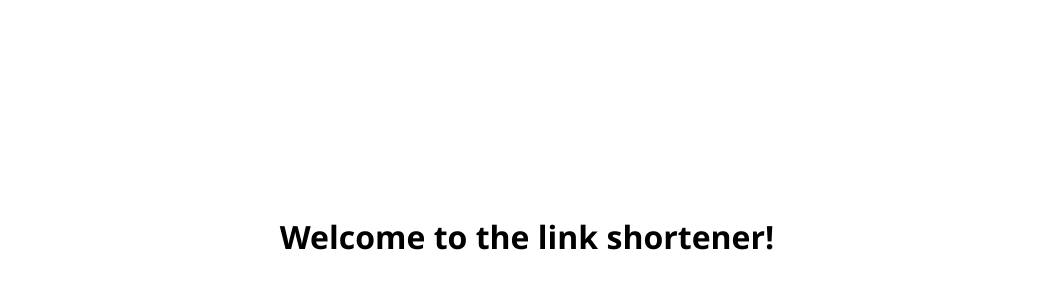
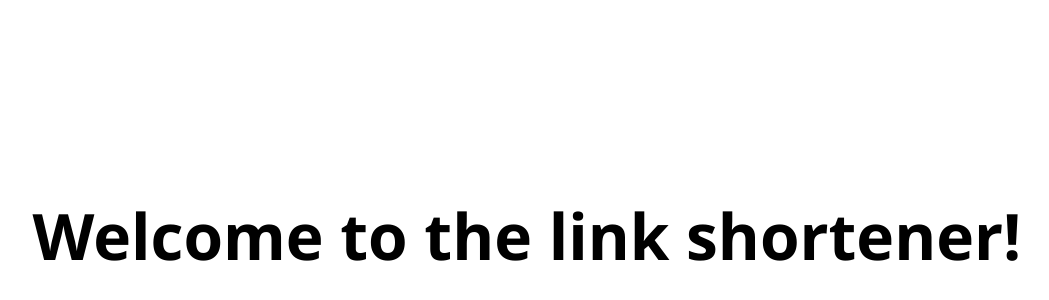
Before and after one commit to ItsMePepijn/Curtus-next, a Next.js app: page / in a window 1280 px wide. Shown: the part 164-464 px from the top of the page, without its empty margins (113-1162 px from the left). Built offline with nearby package versions, Linux system fonts and the light colour scheme.

Commit message:
some styling that was removed on accident

```diff
--- a/styles/Home.module.scss
+++ b/styles/Home.module.scss
@@ -10,6 +10,23 @@
   flex-direction: column;
   justify-content: center;
   align-items: center;
+}
+
+.title {
+  margin: 0;
+  line-height: 1.15;
+  font-size: 4rem;
+}
+
+.title,
+.description {
+  text-align: center;
+}
+
+.description {
+  margin: 4rem 0;
+  line-height: 1.5;
+  font-size: 1.5rem;
 }
 
 .code {
```
